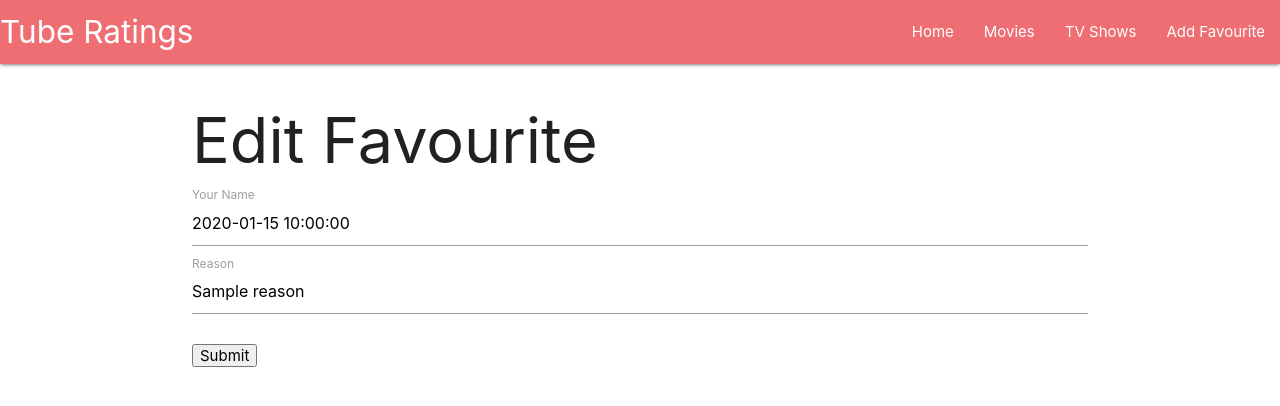
After one commit to Prejudice182/prej-milestone-three, a Flask app: template application/templates/edit-fav.html in a window 1280 px wide. The commit adds this page. Shown: the top 406 px of the page. Run offline with Flask 2, Linux system fonts and the light colour scheme; the template is opened without the code that fills it: values that come from a table or form of the project are taken from there, most other values are stand-ins (such as "Sample title", 1, 10 or a date in 2020); parts of the project's set-up code (start-up, migrations or seed data) failed here and were passed over.

Commit message:
Add edit functionality and view for such

```diff
--- a/application/forms.py
+++ b/application/forms.py
@@ -53,4 +53,10 @@ class EntryForm(FlaskForm):
         ('', 'Please select a type', dict(disabled='disabled')), ('movie', 'Movie', dict()), ('series', 'TV Show', dict())], default='')
     username = StringField('Your Name', [InputRequired()])
     reason = TextAreaField('Reason', [InputRequired()])
-    submit = SubmitField('Post Listing')
+    submit = SubmitField('Add Favourite')
+
+
+class EditForm(FlaskForm):
+    username = StringField('Your Name', [InputRequired()])
+    reason = TextAreaField('Reason', [InputRequired()])
+    submit = SubmitField('Edit Favourite')
--- /dev/null
+++ b/application/templates/edit-fav.html
@@ -0,0 +1,25 @@
+{% extends 'base.html'%}
+{% block content %}
+<h1>Edit Favourite</h1>
+<div class="formwrapper">
+    <form action="{{ url_for('favs_bp.edit_favourite', entry_id=entry._id) }}" method="POST">
+        <div class="username input-field">
+            {{ form.username(value=entry.AddedBy) }} {{ form.username.label }}
+            {% if form.username.errors %}
+            <ul class="errors">{%  for error in form.username.errors %}<li>{{ error }}</li>{% endfor %}</ul>
+            {% endif %}
+        </div>
+        <div class="reason input-field">
+            {% set f = form.reason.process_data(entry.Reason) %}
+            {{ form.reason(class_='materialize-textarea') }} {{ form.reason.label }}
+            {% if form.reason.errors %}
+            <ul class="errors">{%  for error in form.reason.errors %}<li>{{ error }}</li>{% endfor %}</ul>
+            {% endif %}
+        </div>
+        <div class="submitbutton">
+            <input id="submit" type="submit" value="Submit">
+        </div>
+        {{ form.hidden_tag() }}
+    </form>
+</div>
+{% endblock %}
--- a/application/templates/index.html
+++ b/application/templates/index.html
@@ -3,11 +3,11 @@
 <div class="col m4">
     <div class="card large">
         <div class="card-image">
-            <img class="responsive-img" src="{{ entry.poster }}" alt="{{ entry.title }}">
-            <span class="card-title">{{ entry.title }}</span>
+            <img class="responsive-img" src="{{ entry.Poster }}" alt="{{ entry.Title }}">
+            <span class="card-title">{{ entry.Title }}</span>
         </div>
         <div class="card-content">
-            <p>{{ entry.plot }}</p>{{ caller() }}
+            <p>{{ entry.Plot }}</p>{{ caller() }}
         </div>
         <div class="card-action">
             <a href="/vote-down/{{ entry._id }}"><i class="material-icons">arrow_drop_down</i></a>
```
Also changed, not shown: application/favs.py (+35 -20 lines), application/routes.py (+7 -3 lines), application/templates/view-all.html (+4 -3 lines), application/templates/add-fav.html (renamed from application/templates/add-favourite.html).
